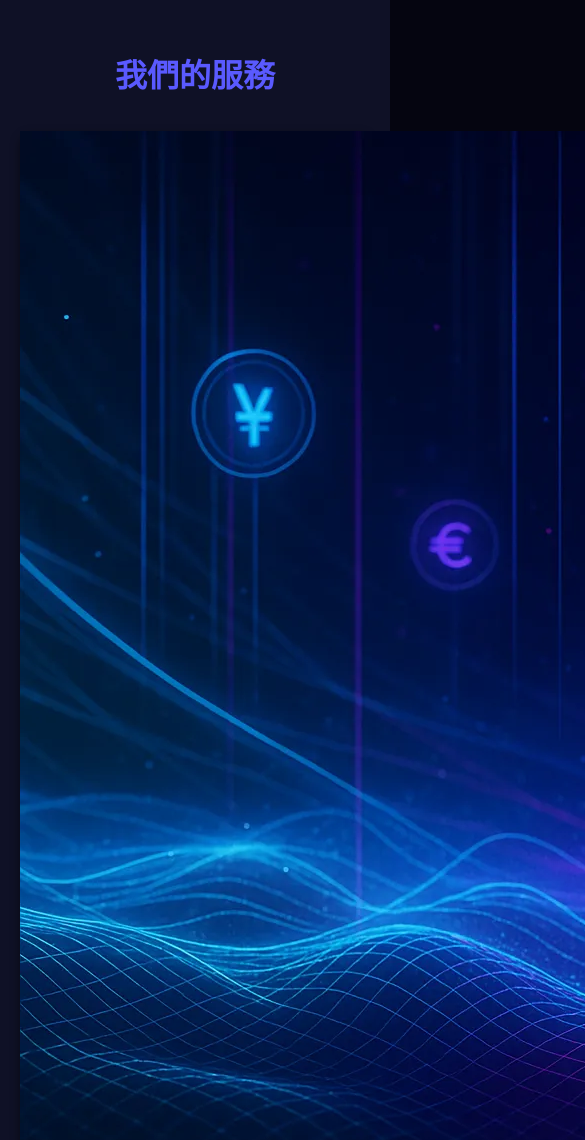
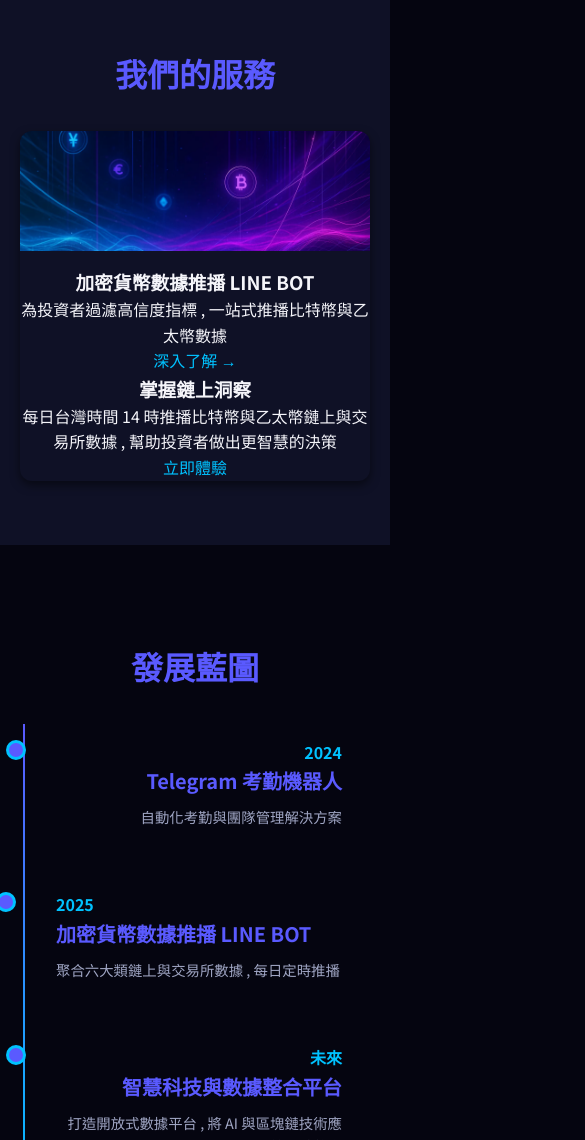
Before and after one commit to Le1Ma1/leimaitech-site, a plain HTML site: page index.html in a window 390 px wide. Shown: the part 860-2000 px from the top of the page, 585 px wide, since content can reach past the window. Drawn offline with nearby package versions, Linux system fonts and the light colour scheme.

Commit message:
Fix: big img

```diff
--- a/css/style.css
+++ b/css/style.css
@@ -712,3 +712,20 @@
   from { opacity: 0; transform: translateY(20px);}
   to { opacity: 1; transform: translateY(0);}
 }
+.service-card img {
+  width: 100%;
+  max-width: 320px;
+  height: 180px;
+  object-fit: cover;
+  border-radius: var(--radius) var(--radius) 0 0;
+  margin-bottom: 1rem;
+  display: block;
+  margin-left: auto;
+  margin-right: auto;
+}
+@media (max-width: 500px) {
+  .service-card img {
+    max-width: 100%;
+    height: 120px;
+  }
+}
```
